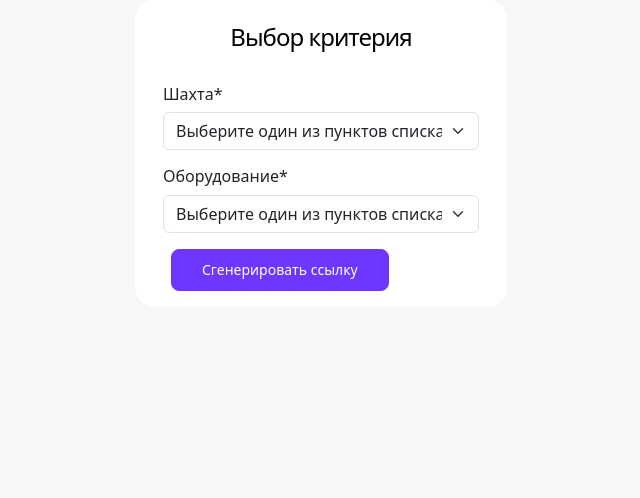
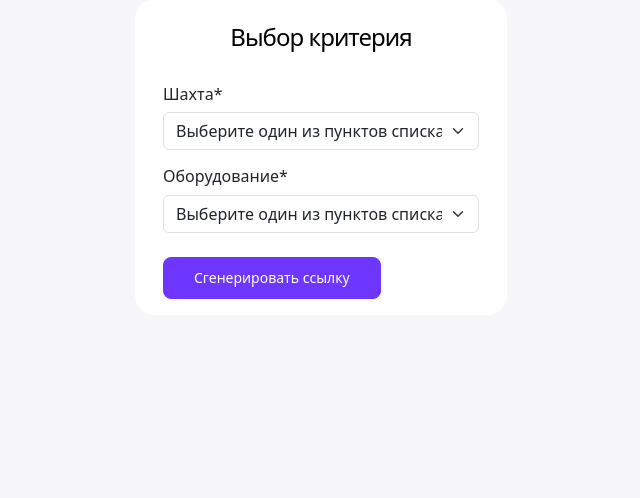
Before and after one commit to AleksandrStrulkov/infoMFSS, a Django app: page /visual/ in a window 1280 px wide. Shown: the part 229-727 px from the top of the page, without its empty margins (319-959 px from the left). Run offline with Django 5.2, Linux system fonts and the light colour scheme; data that the repository does not hold is empty; style sheets or scripts are compiled from the project's sources; some libraries are stand-ins or nearby versions.

Commit message:
change visual_list.html

```diff
--- a/infoMFSS/templates/mfss/visual_list.html
+++ b/infoMFSS/templates/mfss/visual_list.html
@@ -17,7 +17,8 @@
         </div>
     </div>
     <div class="container margin-auth-block">
-        <form method="get">
+        <form method="post" action="{% url 'mfss:visual' %}">
+            {% csrf_token %}
             <div class="row text-center mx-auto mt-4 mb-sm-5">
                 <div class="col-sm-4">
                 </div>
@@ -28,10 +29,8 @@
                         </h4>
                     </div>
                     <div class="card-body text-start">
-                        {% load crispy_forms_tags %}
-                        {% csrf_token %}
                         {% crispy form %}
-                        <button type="submit" class="btn elem-button btn-md mx-2">
+                        <button type="submit" class="btn elem-button btn-md mt-2">
                             Сгенерировать ссылку
                         </button>
                     </div>
```
